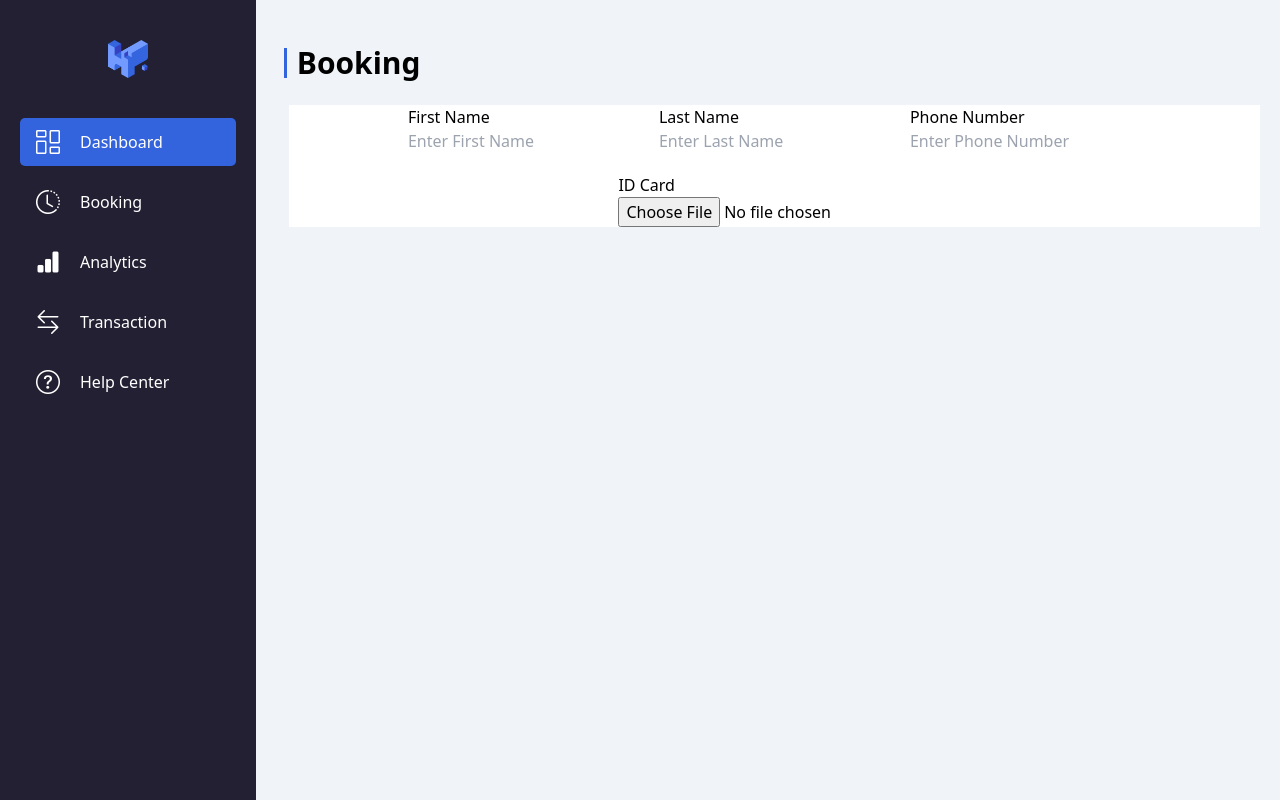
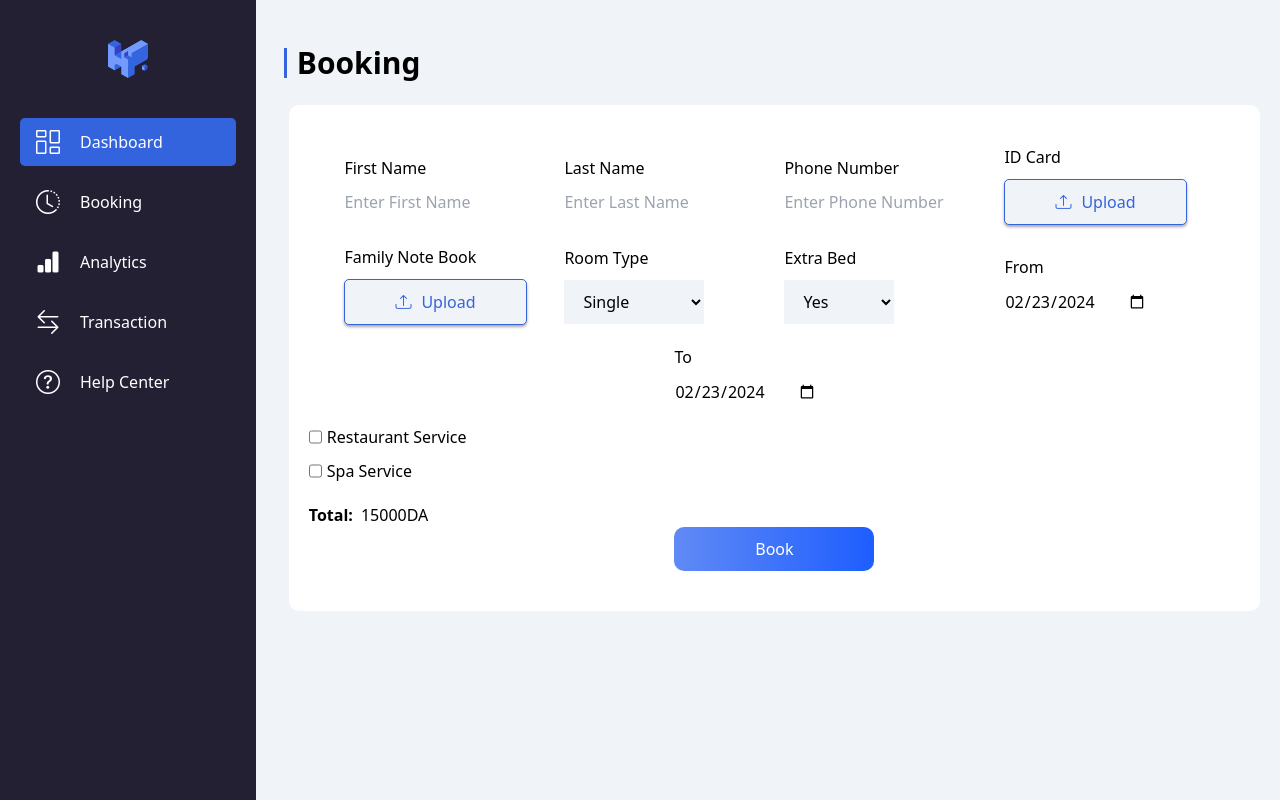
Before and after one commit to dhiaa00/Hotel-Management, a React (Vite) app: page /booking in a window 1280 px wide. Built offline with nearby package versions, Linux system fonts and the light colour scheme; the HTML template or start-up script is replaced by a standard one.

Commit message:
styling booking section

```diff
--- a/src/components/form/BookingForm.jsx
+++ b/src/components/form/BookingForm.jsx
@@ -1,26 +1,106 @@
+import { doc } from "prettier";
 import React from "react";
 
 const BookingForm = () => {
+  const date = new Date();
+  const currentDate = date.toISOString().split("T")[0];
   return (
     <form
       action=""
-      className="flex flex-wrap justify-center items-center gap-[20px] bg-white">
-      <div className="booking-input flex flex-col justify-center items-start">
+      className="flex flex-col justify-center items-center rounded-[10px] py-10 px-5 bg-white">
+      <div className="inputs flex flex-wrap justify-center items-center gap-5">
+        <div className="booking-input w-[200px] flex flex-col gap-[10px] justify-center items-start">
           <label htmlFor="firstName">First Name</label>
           <input id="firstName" type="text" placeholder="Enter First Name" />
         </div>
-      <div className="booking-input flex flex-col justify-center items-start">
+        <div className="booking-input w-[200px] flex flex-col gap-[10px] justify-center items-start">
           <label htmlFor="lastName">Last Name</label>
           <input id="lastName" type="text" placeholder="Enter Last Name" />
         </div>
-      <div className="booking-input flex flex-col justify-center items-start">
+        <div className="booking-input w-[200px] flex flex-col gap-[10px] justify-center items-start">
           <label htmlFor="phone">Phone Number</label>
           <input id="phone" type="tel" placeholder="Enter Phone Number" />
         </div>
-      <div className="booking-input flex flex-col justify-center items-start">
+        <div className="booking-input w-[200px] flex flex-col gap-[10px] justify-center items-start">
           <label htmlFor="idCard">ID Card</label>
-        <input id="idCard" type="file" className="after:content-['']" />
+          <label
+            htmlFor="idCard"
+            className=" photoUpload bg-inputColor px-[50px] py-[10px] border-mainColor border-[1.5px] border-solid rounded-[5px] text-mainColor font-medium active:translate-y-[2px]">
+            <i className="bi bi-upload mr-[10px]"></i>Upload
+          </label>
+          <input
+            id="idCard"
+            type="file"
+            className=""
+            style={{ display: "none" }}
+          />
         </div>
+        <div className="booking-input w-[200px] flex flex-col gap-[10px] justify-center items-start">
+          <label htmlFor="familyNote">Family Note Book</label>
+          <label
+            htmlFor="familyNote"
+            className=" photoUpload bg-inputColor px-[50px] py-[10px] border-mainColor border-[1.5px] border-solid rounded-[5px] text-mainColor font-medium active:translate-y-[2px]">
+            <i className="bi bi-upload mr-[10px]"></i>Upload
+          </label>
+          <input
+            id="familyNote"
+            type="file"
+            className=""
+            style={{ display: "none" }}
+          />
+        </div>
+        <div className="booking-input w-[200px] flex flex-col gap-[10px] justify-center items-start">
+          <label htmlFor="roomType"> Room Type</label>
+          <select
+            name="roomType"
+            id="roomType"
+            className="bg-inputColor px-[15px] py-[10px] pr-[50px]">
+            <option value="single">Single</option>
+            <option value="double">Double</option>
+            <option value="sweat">Sweat</option>
+          </select>
+        </div>
+        <div className="booking-input w-[200px] flex flex-col gap-[10px] justify-center items-start">
+          <label htmlFor="extraBed"> Extra Bed</label>
+          <select
+            name="extraBed"
+            id="extraBed"
+            className="bg-inputColor px-[15px] py-[10px] pr-[50px]">
+            <option value="yes">Yes</option>
+            <option value="no">No</option>
+          </select>
+        </div>
+        <div className="booking-input w-[200px] flex flex-col gap-[10px] justify-center items-start">
+          <label htmlFor="from">From</label>
+          <input type="date" name="from" id="from" value={currentDate} />
+        </div>
+        <div className="booking-input w-[200px] flex flex-col gap-[10px] justify-center items-start">
+          <label htmlFor="to">To</label>
+          <input type="date" name="to" id="to" value={currentDate} />
+        </div>
+      </div>
+      <div className="services w-full flex flex-col items-start gap-[10px] my-[20px]">
+        <div className="restaurant w-full flex gap-[5px]">
+          <input
+            type="checkbox"
+            name="restaurant-service"
+            id="restaurant-service"
+          />
+          <label htmlFor="restaurant-service">Restaurant Service</label>
+        </div>
+        <div className="spa w-full flex gap-[5px]">
+          <input type="checkbox" name="spa-service" id="spa-service" />
+          <label htmlFor="spa-service">Spa Service</label>
+        </div>
+      </div>
+      <div className="price w-full flex justify-start gap-2">
+        <span className="font-bold">Total: </span> 15000DA
+      </div>
+      <button
+        type="submit"
+        className="bg-gradient-to-r from-[#608AF5] to-[#1E5EFF] text-white py-[10px] w-[200px] rounded-[10px]">
+        Book
+      </button>
     </form>
   );
 };
--- a/src/index.css
+++ b/src/index.css
@@ -29,3 +29,8 @@ body {
     width: 100%;
   }
 }
+
+.photoUpload {
+  box-shadow: rgba(0, 0, 0, 0.35) 0px 2px 3px;
+  cursor: pointer;
+}
--- a/tailwind.config.js
+++ b/tailwind.config.js
@@ -8,6 +8,7 @@ export default {
       white: "#ffffff",
       black: "#000000",
       mainColor: "#3463de",
+      inputColor: "#F0F3F8",
     },
   },
   plugins: [],
```
Lines whose indentation alone changed are shown as unchanged.
